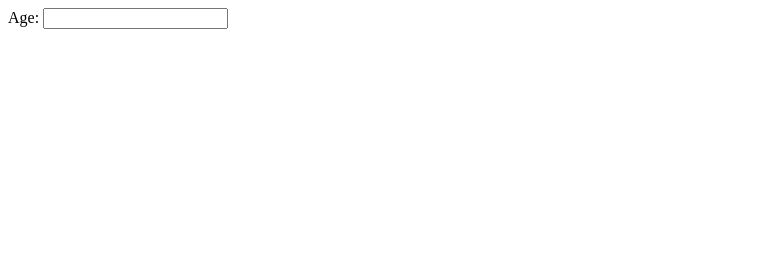
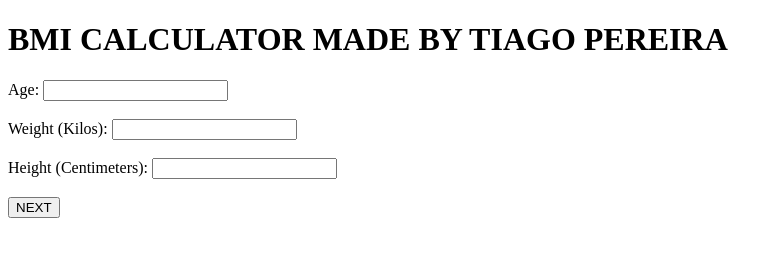
Before and after one commit to tiagop23/BMICalculator, a plain HTML site: page index.html in a window 1280 px wide. Shown: the whole page, without its empty margins (0-783 px from the left). Drawn offline with Linux system fonts and the light colour scheme.

Commit message:
2ºcommit

```diff
--- a/index.html
+++ b/index.html
@@ -9,9 +9,26 @@
 
 
 <body>
-    <label>
-        Age: <input type="number">
-    </label>
+
+
+    <h1>
+        BMI CALCULATOR MADE BY TIAGO PEREIRA
+    </h1>
+
+    <form>
+        <label>
+            Age: <input type="number"> <br> <br>
+            Weight (Kilos): <input type="number"> <br> <br>
+            Height (Centimeters): <input type="number"> <br> <br>
+        </label>
+
+
+        <input type="submit" value="NEXT">
+
+
+    </form>
+
+
 </body>
 
 </html>
```
